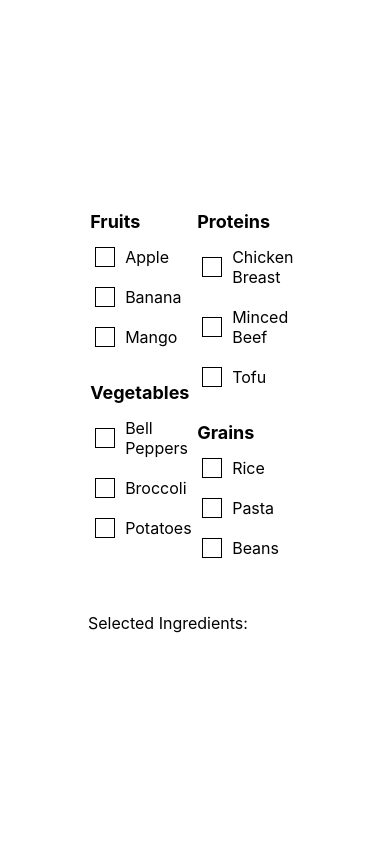
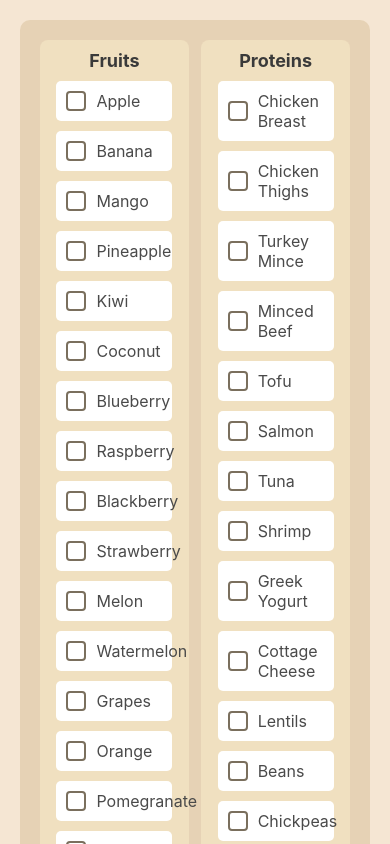
Before and after one commit to Capataina/RecipeMindAI, a React Native app: screen / in a window 390 px wide. Built offline with nearby package versions, Linux system fonts and the light colour scheme.

Commit message:
added a better interface for the app, added more ingredients

```diff
--- a/App.js
+++ b/App.js
@@ -1,21 +1,29 @@
-import { StatusBar } from 'expo-status-bar';
-import { StyleSheet, Text, View } from 'react-native';
+import {SafeAreaView, ScrollView, StyleSheet, View} from 'react-native';
 import IngredientList from "./components/IngredientList";
 
 export default function App() {
     return (
-    <View style={styles.container}>
+        <SafeAreaView style={styles.container}>
+            <ScrollView contentContainerStyle={styles.scrollView}>
+                <View style={styles.content}>
                     <IngredientList/>
-      <StatusBar style="auto" />
+                    {/* Add other components here as needed */}
                 </View>
+            </ScrollView>
+        </SafeAreaView>
     );
 }
 
 const styles = StyleSheet.create({
     container: {
         flex: 1,
-    backgroundColor: '#fff',
-    alignItems: 'center',
-    justifyContent: 'center',
+        backgroundColor: '#F5E6D3',
+    },
+    scrollView: {
+        flexGrow: 1,
+    },
+    content: {
+        flex: 1,
+        padding: 20,
     },
 });
--- a/components/Ingredient.js
+++ b/components/Ingredient.js
@@ -17,27 +17,40 @@ export default function Ingredient({name, toggleIngredient, isSelected}) {
     );
 }
 
+
 const styles = StyleSheet.create({
     ingredient: {
         flexDirection: 'row',
         alignItems: 'center',
         marginBottom: 10,
-        padding: 5,
+        padding: 10,
+        borderRadius: 5,
+        backgroundColor: '#FFFFFF',
+        width: '90%',
     },
     pressed: {
         opacity: 0.7,
     },
+    selected: {
+        backgroundColor: '#D4C4A7', // Darker background when selected
+    },
     checkbox: {
         width: 20,
         height: 20,
-        borderWidth: 1,
-        borderColor: '#000',
+        borderWidth: 2,
+        borderColor: '#7A6F5D',
         marginRight: 10,
+        borderRadius: 4,
     },
     checked: {
-        backgroundColor: '#000',
+        backgroundColor: '#7A6F5D',
     },
     ingredientName: {
         fontSize: 16,
+        color: '#4A4A4A',
+    },
+    selectedText: {
+        fontWeight: 'bold',
+        color: '#3A3A3A',
     },
 });
--- a/components/IngredientColumn.js
+++ b/components/IngredientColumn.js
@@ -19,7 +19,7 @@ export default function IngredientColumn({data, toggleIngredient, selectedIngred
 
 const styles = StyleSheet.create({
     ingredientColumn: {
-        width: '48%', // Adjust as needed to fit your layout
-        marginHorizontal: '1%',
+        width: '48%',
+        alignItems: 'center', // Center the content horizontally
     },
 });
--- a/components/IngredientGroup.js
+++ b/components/IngredientGroup.js
@@ -9,7 +9,7 @@ export default function IngredientGroup({group, toggleIngredient, selectedIngred
                 <Ingredient
                     key={index}
                     name={ingredient}
-                    toggleIngredients={() => toggleIngredient(ingredient)}
+                    toggleIngredient={() => toggleIngredient(ingredient)}
                     isSelected={selectedIngredients.includes(ingredient)}
                 />
             ))}
@@ -20,10 +20,16 @@ export default function IngredientGroup({group, toggleIngredient, selectedIngred
 const styles = StyleSheet.create({
     ingredientGroup: {
         marginBottom: 20,
+        alignItems: 'center',
+        backgroundColor: '#F0E0C0',
+        padding: 10,
+        borderRadius: 8,
+        width: '100%',
     },
     groupName: {
         fontSize: 18,
         fontWeight: 'bold',
         marginBottom: 10,
+        color: '#3A3A3A',
     },
 });
--- a/components/IngredientList.js
+++ b/components/IngredientList.js
@@ -8,11 +8,19 @@ const ingredientData = [
         groups: [
             {
                 name: "Fruits",
-                ingredients: ["Apple", "Banana", "Mango"]
+                ingredients: [
+                    "Apple", "Banana", "Mango", "Pineapple", "Kiwi", "Coconut",
+                    "Blueberry", "Raspberry", "Blackberry", "Strawberry",
+                    "Melon", "Watermelon", "Grapes", "Orange", "Pomegranate", "Cherry"
+                ]
             },
             {
                 name: "Vegetables",
-                ingredients: ["Bell Peppers", "Broccoli", "Potatoes"]
+                ingredients: [
+                    "Bell Peppers", "Broccoli", "Potatoes", "Carrots", "Tomatoes", "Onions",
+                    "Lettuce", "Cauliflower", "Spinach", "Cucumber", "Zucchini", "Eggplant",
+                    "Mushrooms", "Corn", "Peas", "Green Beans", "Brussels Sprouts"
+                ]
             }
         ]
     },
@@ -21,11 +29,15 @@ const ingredientData = [
         groups: [
             {
                 name: "Proteins",
-                ingredients: ["Chicken Breast", "Minced Beef", "Tofu"]
+                ingredients: ["Chicken Breast", "Chicken Thighs", "Turkey Mince", "Minced Beef", "Tofu", "Salmon", "Tuna", "Shrimp", "Greek Yogurt", "Cottage Cheese", "Lentils", "Beans", "Chickpeas"]
             },
             {
                 name: "Grains",
-                ingredients: ["Rice", "Pasta", "Beans"]
+                ingredients: ["Rice", "Pasta", "Quinoa", "Oats", "Couscous", "Buckwheat", "Bulgur"]
+            },
+            {
+                name: "Fats",
+                ingredients: ["Avocado", "Almonds", "Walnuts", "Chia seeds", "Sunflower seeds", "Pumpkin seeds", "Macadamia nuts", "Cashews", "Olive oil", "Sesame oil", "Butter"]
             }
         ]
     }
@@ -65,8 +77,9 @@ export default function IngredientList() {
 
 const styles = StyleSheet.create({
     ingredientList: {
-        width: '60%',
-        padding: 10,
+        backgroundColor: '#E6D2B5',
+        padding: 20,
+        borderRadius: 10,
     },
     ingredientListColumns: {
         flexDirection: 'row',
@@ -75,5 +88,7 @@ const styles = StyleSheet.create({
     ingredientListText: {
         marginTop: 20,
         fontSize: 16,
+        textAlign: 'center',
+        color: '#4A4A4A',
     }
 });
```
Lines whose indentation alone changed are shown as unchanged.
